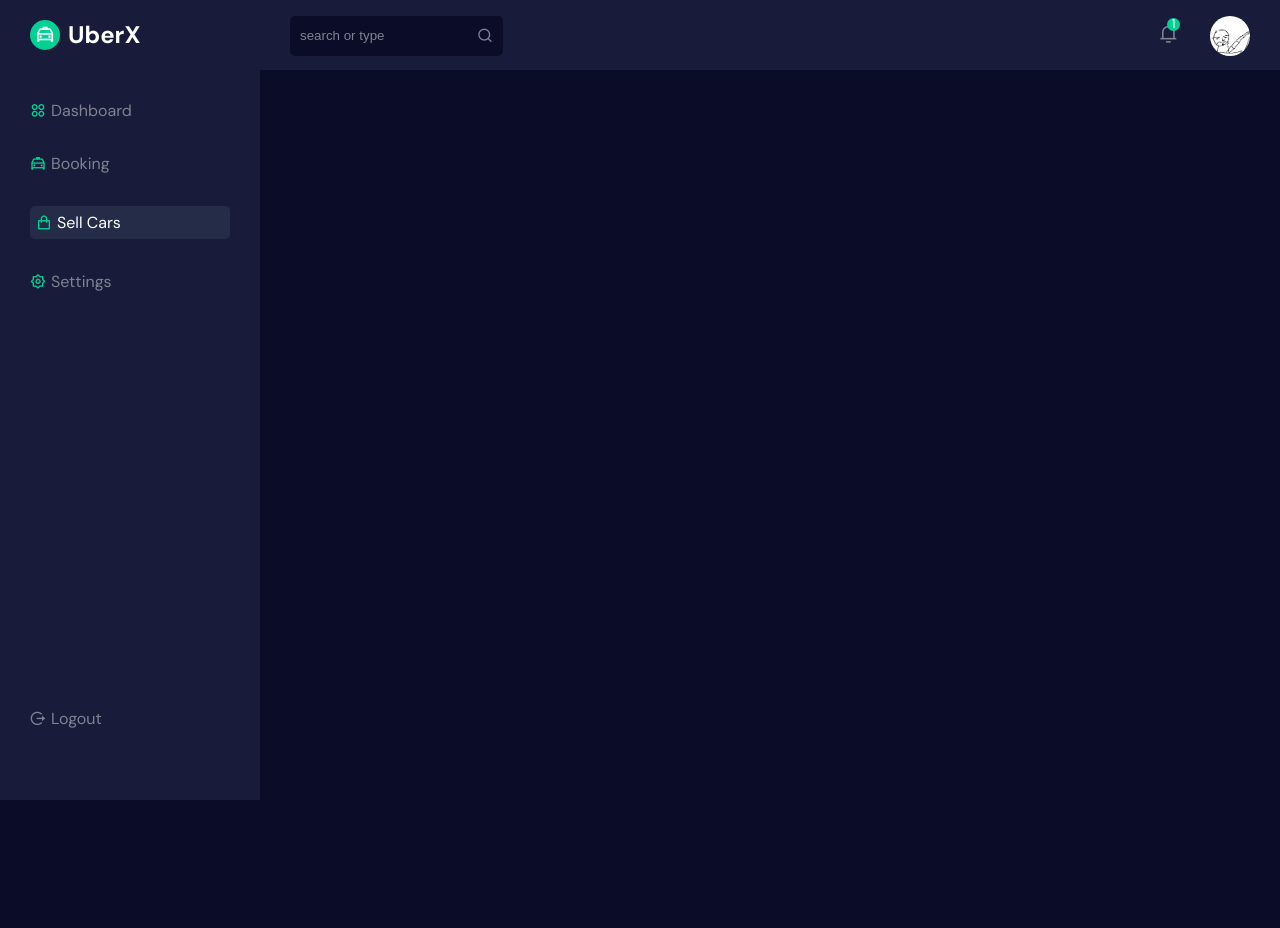
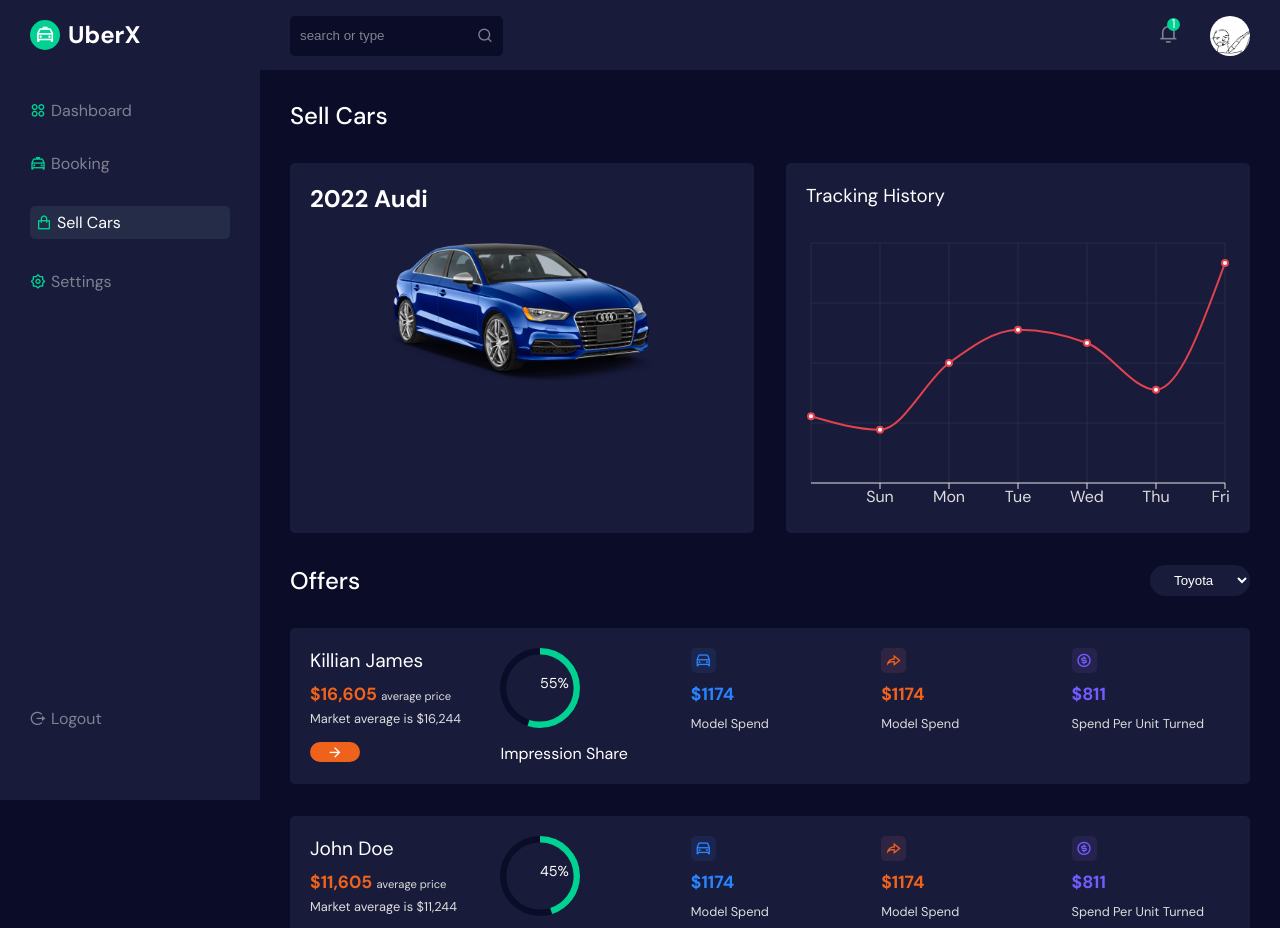
Before and after one commit to rudalson/admin-board4, a React (Create React App) app: page /sell-car in a window 1280 px wide. Shown: the top 928 px of the page. Before the commit the page ends 800 px from the top, so only its background shows below. Built offline with nearby package versions, Linux system fonts and the light colour scheme.

Commit message:
✨ added: sell cars page

```diff
--- a/package.json
+++ b/package.json
@@ -4,6 +4,7 @@
   "private": true,
   "dependencies": {
     "react": "^18.2.0",
+    "react-circular-progressbar": "^2.1.0",
     "react-dom": "^18.2.0",
     "react-router-dom": "^6.4.3",
     "react-scripts": "5.0.1",
--- /dev/null
+++ b/src/charts/TrackingChart.js
@@ -0,0 +1,35 @@
+import React from 'react';
+
+import trackingData from '../assets/dummy-data/trackingData';
+import {
+  ResponsiveContainer,
+  LineChart,
+  Line,
+  XAxis,
+  Tooltip,
+  CartesianGrid,
+} from 'recharts';
+
+const TrackingChart = () => {
+  return (
+    <ResponsiveContainer width='100%'>
+      <LineChart>
+        <CartesianGrid strokeDasharray='0' stroke='#b7ffe913' />
+        <XAxis dataKey='name' stroke='#ddd' />
+
+        <Line
+          type='monotone'
+          dataKey='km'
+          data={trackingData}
+          stroke='#e1424e'
+          strokeWidth={2}
+          activeDot={{ r: 8 }}
+        />
+
+        <Tooltip wrapperClassName='tooltip__style' />
+      </LineChart>
+    </ResponsiveContainer>
+  );
+};
+
+export default TrackingChart;
--- a/src/components/UI/CarItem.jsx
+++ b/src/components/UI/CarItem.jsx
@@ -8,7 +8,7 @@
         <div className='car__item-tile'>
           <h3>{carName}</h3>
           <span>
-            <i class='ri-heart-line'></i>
+            <i className='ri-heart-line'></i>
           </span>
         </div>
         <p>{category}</p>
@@ -21,10 +21,10 @@
       <div className='car__item-bottom'>
         <div className='car__bottom-left'>
           <p>
-            <i class='ri-user-line'></i> {groupSize}
+            <i className='ri-user-line'></i> {groupSize}
           </p>
           <p>
-            <i class='ri-repeat-line'></i>
+            <i className='ri-repeat-line'></i>
             {type}
           </p>
         </div>
--- a/src/pages/SellCar.jsx
+++ b/src/pages/SellCar.jsx
@@ -1,7 +1,153 @@
 import React from 'react';
+import sellCar from '../assets/images/sell-car.png';
+import '../styles/sell-car.css';
+import TrackingChart from '../charts/TrackingChart';
+import { CircularProgressbar, buildStyles } from 'react-circular-progressbar';
 
 const SellCar = () => {
-  return <div>SellCar</div>;
+  const percentage = 55;
+  const percentage02 = 45;
+  return (
+    <div className='sell__car'>
+      <div className='sell__car-wrapper'>
+        <h2 className='sell__car-title'>Sell Cars</h2>
+        <div className='sell__car-top'>
+          <div className='sell__car-img'>
+            <h2>2022 Audi</h2>
+            <img src={sellCar} alt='' />
+          </div>
+
+          <div className='tracking__history'>
+            <h3>Tracking History</h3>
+            <TrackingChart />
+          </div>
+        </div>
+
+        <div className='offer__wrapper'>
+          <div className='offer__top'>
+            <h2 className='sell__car-title'>Offers</h2>
+
+            <div className='filter__widget-01'>
+              <select>
+                <option value='toyota'>Toyota</option>
+                <option value='bmw'>Bmw</option>
+                <option value='audi'>Audi</option>
+              </select>
+            </div>
+          </div>
+
+          <div className='offer__list'>
+            <div className='offer__item'>
+              <div className='box__01'>
+                <h3 className='client__name'>Killian James</h3>
+                <h6 className='avg__price'>
+                  $16,605 <span>average price</span>
+                </h6>
+
+                <h6 className='market__price'>Market average is $16,244</h6>
+                <span className='arrow__key'>
+                  <i className='ri-arrow-right-line'></i>
+                </span>
+              </div>
+
+              <div className='circle__wrapper'>
+                <div className='box__02'>
+                  <CircularProgressbar
+                    value={percentage}
+                    text={`${percentage}%`}
+                    styles={buildStyles({
+                      pathColor: '#01d293',
+                      textColor: '#fff',
+                      trailColor: '#0b0c28',
+                      textSize: '18px',
+                    })}
+                  />
+                </div>
+                <h4>Impression Share</h4>
+              </div>
+
+              <div className='box__03'>
+                <span className='model__spend-icon'>
+                  <i className='ri-car-line'></i>
+                </span>
+                <h6 className='spend__amount'>$1174</h6>
+                <p className='spend__title'>Model Spend</p>
+              </div>
+
+              <div className='box__04'>
+                <span className='model__spend-icon'>
+                  <i className='ri-share-forward-line'></i>
+                </span>
+                <h6 className='spend__amount'>$1174</h6>
+                <p className='spend__title'>Model Spend</p>
+              </div>
+
+              <div className='box__05'>
+                <span className='model__spend-icon'>
+                  <i className='ri-money-dollar-circle-line'></i>
+                </span>
+                <h6 className='spend__amount'>$811</h6>
+                <p className='spend__title'>Spend Per Unit Turned</p>
+              </div>
+            </div>
+            <div className='offer__item'>
+              <div className='box__01'>
+                <h3 className='client__name'>John Doe</h3>
+                <h6 className='avg__price'>
+                  $11,605 <span>average price</span>
+                </h6>
+
+                <h6 className='market__price'>Market average is $11,244</h6>
+                <span className='arrow__key'>
+                  <i className='ri-arrow-right-line'></i>
+                </span>
+              </div>
+
+              <div className='circle__wrapper'>
+                <div className='box__02'>
+                  <CircularProgressbar
+                    value={percentage02}
+                    text={`${percentage02}%`}
+                    styles={buildStyles({
+                      pathColor: '#01d293',
+                      textColor: '#fff',
+                      trailColor: '#0b0c28',
+                      textSize: '18px',
+                    })}
+                  />
+                </div>
+                <h4>Impression Share</h4>
+              </div>
+
+              <div className='box__03'>
+                <span className='model__spend-icon'>
+                  <i className='ri-car-line'></i>
+                </span>
+                <h6 className='spend__amount'>$1174</h6>
+                <p className='spend__title'>Model Spend</p>
+              </div>
+
+              <div className='box__04'>
+                <span className='model__spend-icon'>
+                  <i className='ri-share-forward-line'></i>
+                </span>
+                <h6 className='spend__amount'>$1174</h6>
+                <p className='spend__title'>Model Spend</p>
+              </div>
+
+              <div className='box__05'>
+                <span className='model__spend-icon'>
+                  <i className='ri-money-dollar-circle-line'></i>
+                </span>
+                <h6 className='spend__amount'>$811</h6>
+                <p className='spend__title'>Spend Per Unit Turned</p>
+              </div>
+            </div>
+          </div>
+        </div>
+      </div>
+    </div>
+  );
 };
 
 export default SellCar;
--- /dev/null
+++ b/src/styles/sell-car.css
@@ -0,0 +1,160 @@
+.sell__car {
+  margin-top: 100px;
+  padding: 0px 30px;
+  padding-bottom: 50px;
+}
+
+.sell__car-img {
+  padding: 20px;
+  background: var(--primary-color);
+  border-radius: 5px;
+  text-align: center;
+  cursor: pointer;
+}
+
+.sell__car-img img {
+  object-fit: cover;
+  width: 70%;
+}
+
+.sell__car-img h2 {
+  color: var(--heading-color);
+  text-align-last: left;
+}
+
+.sell__car-top {
+  display: grid;
+  grid-template-columns: repeat(2, 1fr);
+  column-gap: 2rem;
+}
+
+.tracking__history {
+  padding: 20px;
+  border-radius: 5px;
+  background: var(--primary-color);
+  height: 370px;
+  padding-bottom: 70px;
+  cursor: pointer;
+}
+
+.tracking__history h3 {
+  color: var(--heading-color);
+  font-weight: 400;
+  margin-bottom: 30px;
+}
+
+.sell__car-title {
+  margin-bottom: 2rem;
+  color: #fff;
+  font-weight: 500;
+  font-size: 1.5rem;
+}
+
+.offer__top {
+  display: flex;
+  align-items: center;
+  justify-content: space-between;
+  margin-top: 2rem;
+}
+
+.offer__item {
+  padding: 20px;
+  border-radius: 5px;
+  background: var(--primary-color);
+  display: grid;
+  grid-template-columns: repeat(5, 1fr);
+  column-gap: 2rem;
+  margin-bottom: 2rem;
+}
+
+.box__01 .client__name {
+  font-size: 1.2rem;
+  color: var(--heading-color);
+  margin-bottom: 10px;
+  font-weight: 400;
+}
+
+.avg__price {
+  color: #ef621c;
+  font-size: 1.1rem;
+  margin-bottom: 5px;
+}
+
+.avg__price span {
+  color: #ddd;
+  font-size: 0.7rem;
+  font-weight: 400;
+}
+
+.market__price {
+  color: #ddd;
+  font-size: 0.8rem;
+  margin-bottom: 15px;
+  font-weight: 400;
+}
+
+.arrow__key {
+  width: 50px;
+  height: 20px;
+  display: flex;
+  align-items: center;
+  justify-content: center;
+  background: #ef621c;
+  color: #fff;
+  border-radius: 50px;
+  cursor: pointer;
+}
+
+.box__02 {
+  height: 80px;
+  width: 80px;
+}
+
+.circle__wrapper h4 {
+  color: var(--heading-color);
+  font-weight: 400;
+  font-size: 1rem;
+  margin-top: 15px;
+}
+
+.model__spend-icon {
+  width: 25px;
+  height: 25px;
+  display: flex;
+  align-items: center;
+  justify-content: center;
+  border-radius: 5px;
+  background: rgba(64, 126, 249, 0.1);
+  color: #2884ff;
+  margin-bottom: 10px;
+}
+
+.spend__amount {
+  font-size: 1.1rem;
+  color: #2884ff;
+  margin-bottom: 10px;
+}
+
+.spend__title {
+  color: #ddd;
+  font-weight: 400;
+  font-size: 0.8rem;
+}
+
+.box__04 .model__spend-icon {
+  background: rgba(255, 126, 134, 0.1);
+  color: #ef621c;
+}
+
+.box__04 .spend__amount {
+  color: #ef621c;
+}
+
+.box__05 .model__spend-icon {
+  background: rgba(161, 98, 247, 0.1);
+  color: #725cff;
+}
+
+.box__05 .spend__amount {
+  color: #725cff;
+}
```
Also changed, not shown: 2 other files (tests, documents, lock files or other folders).
